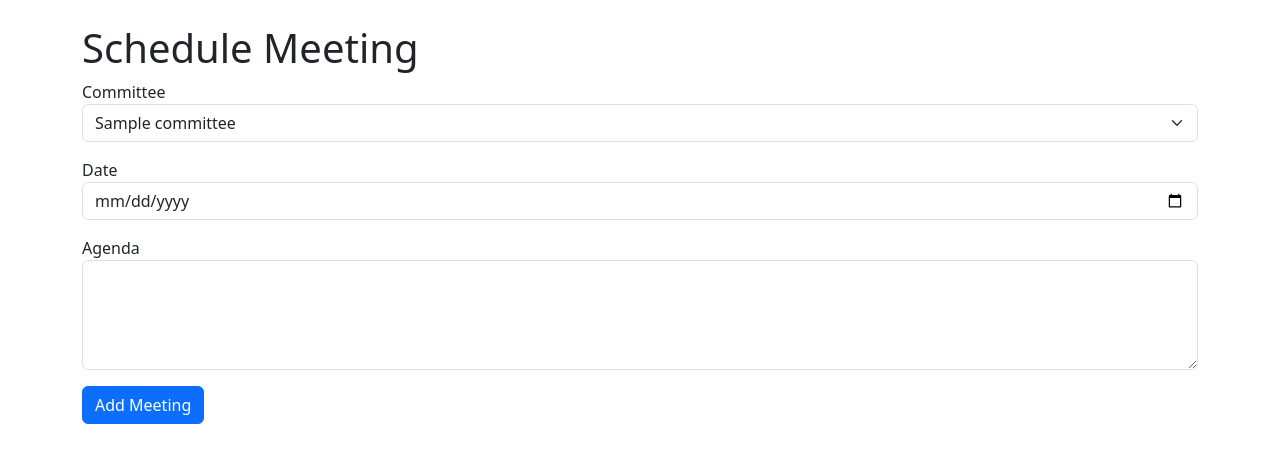
After one commit to Shail089/committee_manager, a Python web app: template templates/meetings.html in a window 1280 px wide. The commit adds this page. Shown: the top 463 px of the page. Run offline with Jinja, Linux system fonts and the light colour scheme; the template is opened without the code that fills it: most values are stand-ins (such as "Sample title", 1, 10 or a date in 2020).

Commit message:
Add a meeting scheduling tile in dashboard itself

```diff
--- /dev/null
+++ b/templates/meetings.html
@@ -0,0 +1,29 @@
+<!DOCTYPE html>
+<html>
+<head>
+    <title>Schedule Meeting</title>
+    <link rel="stylesheet" href="https://cdn.jsdelivr.net/npm/bootstrap@5.3.0/dist/css/bootstrap.min.css">
+</head>
+<body class="container mt-4">
+    <h1>Schedule Meeting</h1>
+    <form method="POST">
+        <div class="mb-3">
+            <label>Committee</label>
+            <select name="committee_id" class="form-select" required>
+                {% for committee in committees %}
+                    <option value="{{ committee.id }}">{{ committee.name }}</option>
+                {% endfor %}
+            </select>
+        </div>
+        <div class="mb-3">
+            <label>Date</label>
+            <input type="date" name="date" class="form-control" required>
+        </div>
+        <div class="mb-3">
+            <label>Agenda</label>
+            <textarea name="agenda" class="form-control" rows="4"></textarea>
+        </div>
+        <button type="submit" class="btn btn-primary">Add Meeting</button>
+    </form>
+</body>
+</html>
```
Also changed, not shown: app.py (+19 -0 lines), templates/dashboard.html (+4 -3 lines).
